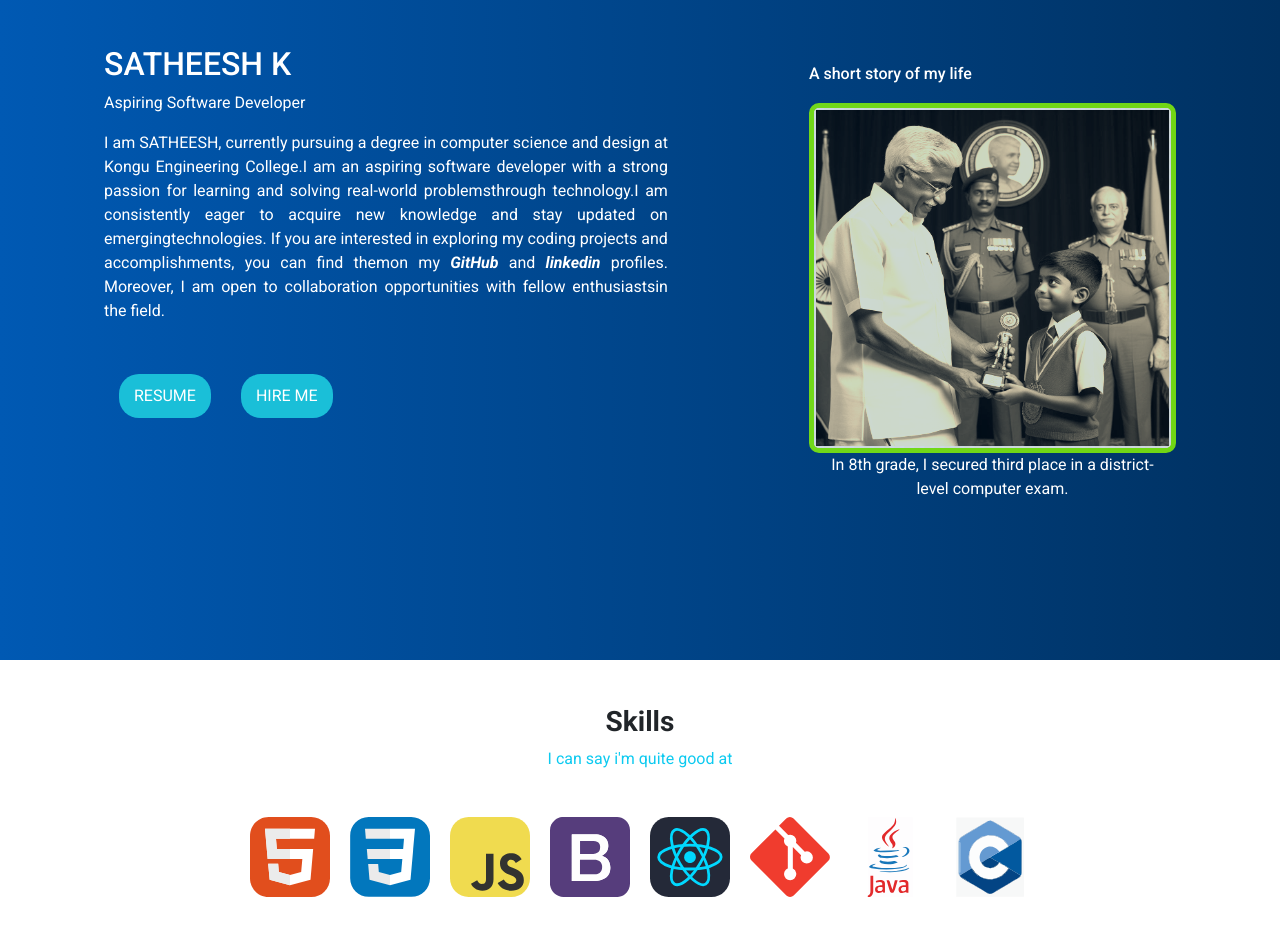
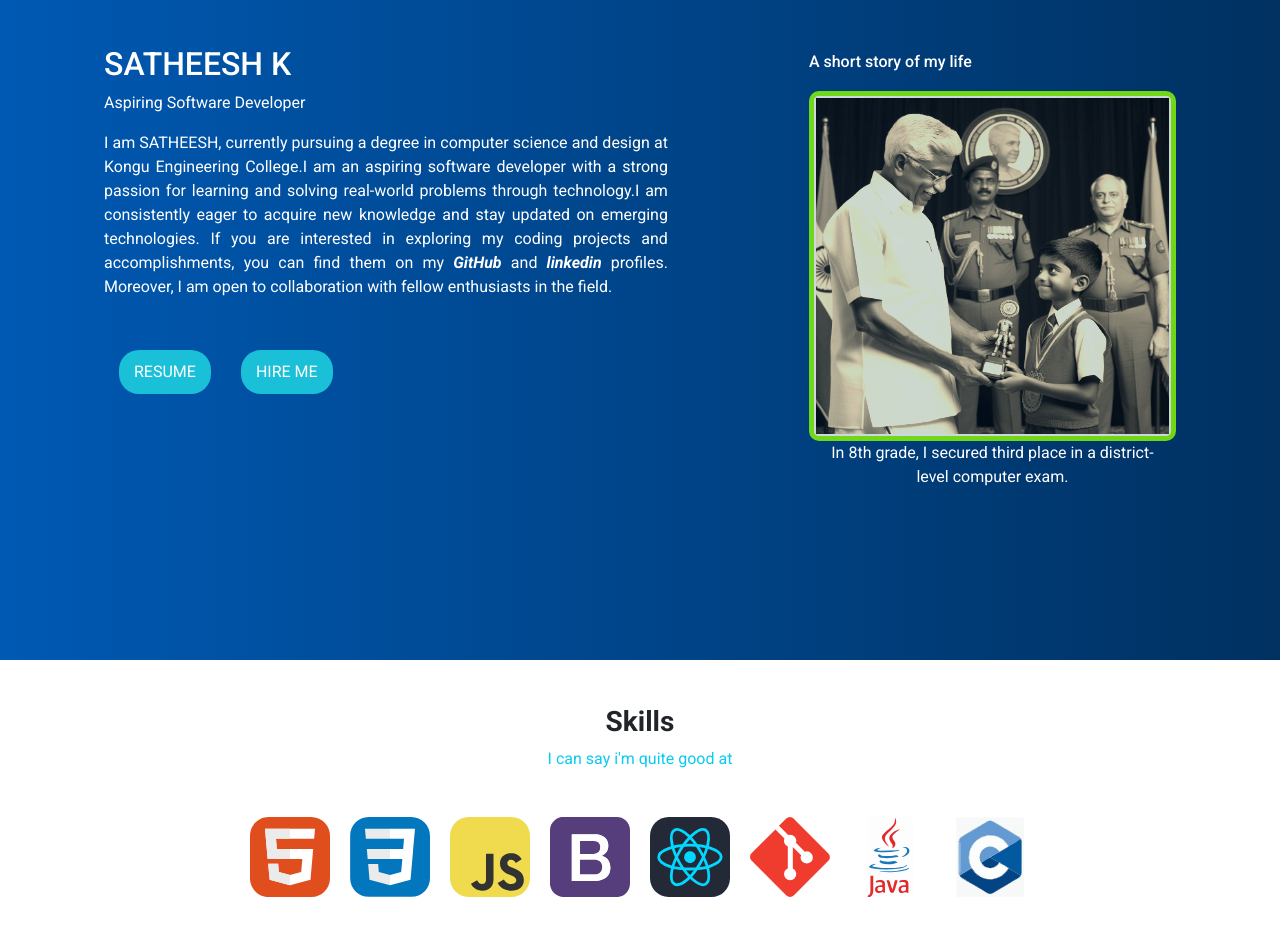
Before and after one commit to satheesh1022005/portfolio, a React (Create React App) app: page / in a window 1280 px wide. Shown: the part 1000-1928 px from the top of the page. Built offline with nearby package versions, Linux system fonts and the light colour scheme; a web font is replaced by a local one.

Commit message:
removed the homepage in package.json

```diff
--- a/package.json
+++ b/package.json
@@ -2,7 +2,6 @@
   "name": "resume",
   "version": "0.1.0",
   "private": true,
-  "homepage": "https://satheesh1022005.github.io/portfolio",
   "dependencies": {
     "@testing-library/jest-dom": "^5.17.0",
     "@testing-library/react": "^13.4.0",
--- a/src/components/about/about.js
+++ b/src/components/about/about.js
@@ -44,13 +44,13 @@ function About(){
                     <h2>SATHEESH K</h2>
                     <p>Aspiring Software Developer</p>
                     <p className='objective'>
-                    I am SATHEESH, currently pursuing a degree in computer science and design at Kongu Engineering College.I am an aspiring software developer with a strong passion for learning and solving real-world problemsthrough technology.I am consistently eager to acquire new knowledge and stay updated on emergingtechnologies. If you are interested in exploring my coding projects and accomplishments, you can find themon my
+                    I am SATHEESH, currently pursuing a degree in computer science and design at Kongu Engineering College.I am an aspiring software developer with a strong passion for learning and solving real-world problems through technology.I am consistently eager to acquire new knowledge and stay updated on emerging technologies. If you are interested in exploring my coding projects and accomplishments, you can find them on my
                       <a href='https://github.com/satheesh1022005/' target='_blank' rel="noreferrer">
                        <em><b> GitHub</b></em>
                       </a> and
                       <a href='https://www.linkedin.com/in/-satheesh-k/' target='_blank' rel="noreferrer">
                       <em><b> linkedin </b></em>
-                      </a> profiles. Moreover, I am open to collaboration opportunities with fellow enthusiastsin the field.
+                      </a> profiles. Moreover, I am open to collaboration with fellow enthusiasts in the field.
                     </p>
                     <button onClick={openPdf}>RESUME</button>
                     <a href='mailto:satheesh1022005@gmail.com' target='_blank' rel="noreferrer">
```
